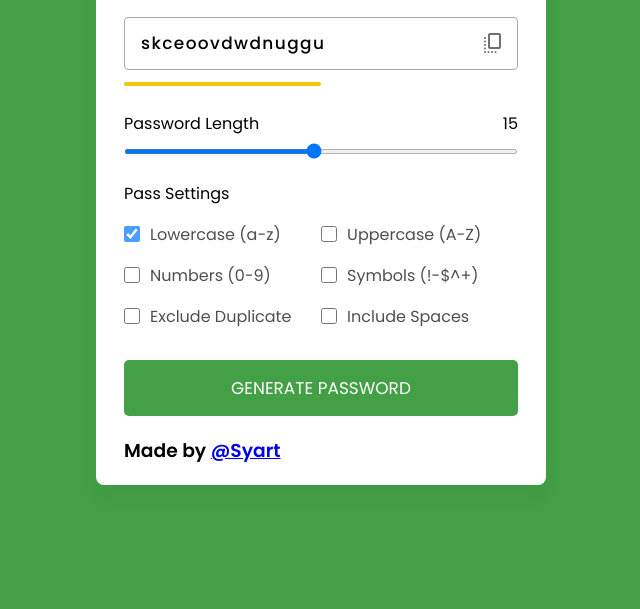
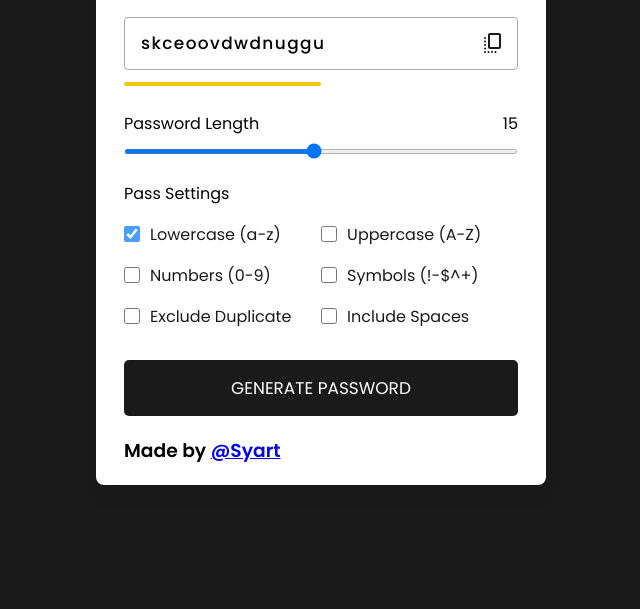
Before and after one commit to SyartZahiri/PasswordGenerator, a plain HTML site: page index.html in a window 1280 px wide. Shown: the part 191-800 px from the top of the page, without its empty margins (319-959 px from the left). Drawn offline with nearby package versions, Linux system fonts and the light colour scheme.

Commit message:
Update style.css

```diff
--- a/style.css
+++ b/style.css
@@ -12,7 +12,7 @@ body{
     align-items: center;
     justify-content: center;
     min-height: 100vh;
-    background: #43A047;
+    background: #191a19;
 }
 
 .container{
@@ -55,11 +55,11 @@ body{
     right: 13px;
     cursor: pointer;
     line-height: 53px;
-    color: #707070;
+    color: #191a19;
 }
 
 .input-box span:hover{
-    color: #43A047 !important;
+    color: #191a19 !important;
 }
 
 .wrapper .pass-indicator{
@@ -138,7 +138,7 @@ body{
 
 .options .option label{
     cursor: pointer;
-    color: #4f4f4f;
+    color: #191a19;
     padding-left: 0.63rem;
 }
 
@@ -148,7 +148,7 @@ body{
     border: none;
     outline: none;
     cursor: pointer;
-    background: #43A047;
+    background: #191a19;
     font-size: 1.06rem;
     padding: 0.94rem 0;
     border-radius: 5px;
```
